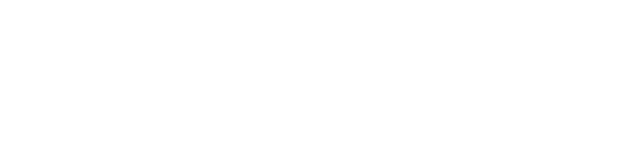
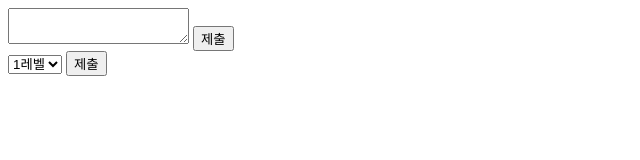
Before and after one commit to pukkok/promise-master, a website: page public/index.html in a window 1280 px wide. Shown: the whole page, without its empty margins (0-640 px from the left). Drawn offline with Linux system fonts and the light colour scheme.

Commit message:
post test를 위한 index.html 설정

```diff
--- a/public/index.html
+++ b/public/index.html
@@ -6,6 +6,24 @@
   <title>Document</title>
 </head>
 <body>
-  <div id="root"></div>
+  <div id="root">
+    <!-- TODO : /minji라는 주소로 form을 만들고 POST, textarea 태그 사용-->
+    <form action="/minji" method="post">
+      <textarea name="about-minji" placeholder="민지에 관해 작성해 주세요.">
+
+      </textarea>
+      <input type="submit" value="제출">
+    </form>
+
+    <!-- TODO : /minseok 현재 숫자를 받을거야 "POST" select-option 이용 -->
+    <form action="/minseok" method="post">
+      <select title="민석" name="민석">
+        <option value="1">1레벨</option>
+        <option value="2">2레벨</option>
+        <option value="3">3레벨</option>
+      </select>
+      <input type="submit" value="제출">
+    </form>
+  </div>
 </body>
 </html>
```
